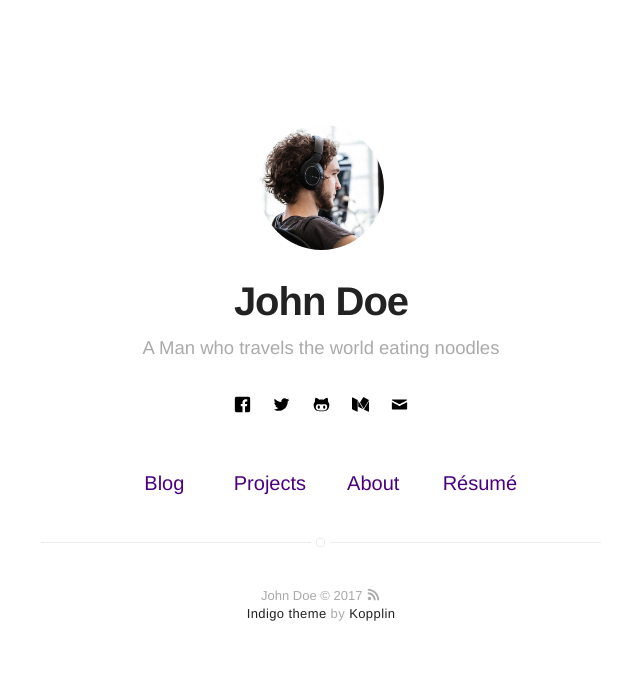
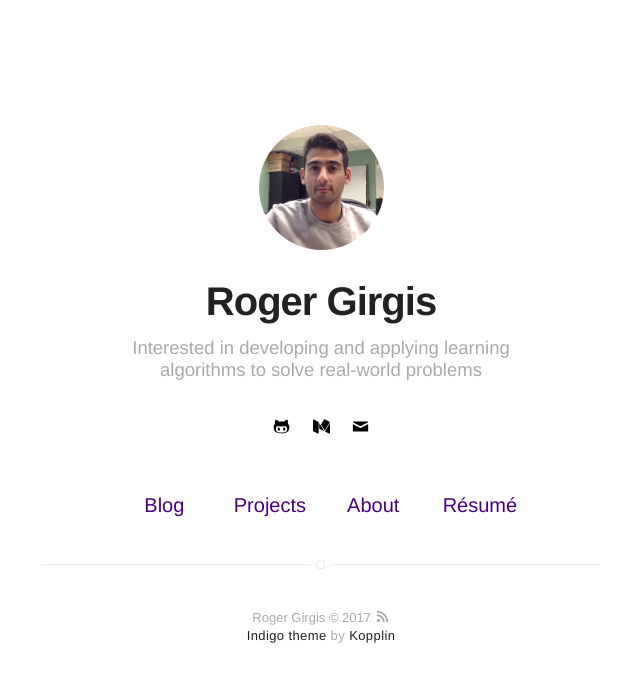
Before and after one commit to roggirg/roggirg.github.io, a Jekyll site: the page built from index.html, in a window 1280 px wide. Shown: the top 682 px of the page, without its empty margins (319-959 px from the left). Built offline with Jekyll 4.4.1, drawn with Linux system fonts in a browser that asks for light colours.

Commit message:
Adding Indigo content

```diff
--- a/_config.yml
+++ b/_config.yml
@@ -1,6 +1,6 @@
 # main text of home
-name: John Doe
-bio: A Man who travels the world eating noodles
+name: Roger Girgis
+bio: Interested in developing and applying learning algorithms to solve real-world problems
 
 # twitter summary info
 description: A blog about technology and stuff related
@@ -8,7 +8,7 @@ description: A blog about technology and stuff related
 # if it's an external image, update below for true
 # better with square images
 external-image: false
-picture: assets/images/profile.jpg
+picture: assets/images/roger.jpg
 
 # If you want to include your resume, set to true
 # and specify source (external or local).
@@ -34,22 +34,22 @@ disqus:
   categories: [blog, project] # only show disqus for posts that have these categories
 
 # if you don't have any of social below, comment the line
-facebook: myfacebook
-twitter: mytwitter
+# facebook: myfacebook
+# twitter: mytwitter
 # google: mygoogle
 # instagram: myinstagram
 # pinterest: mypinterest
 # linkedin: mylinkedin
 # youtube: myyoutube
 # spotify: myspotify
-github: mygithub
+github: github.com/roggirg
 # lastfm: mylastfm
 # stackoverflow: 7044681/mystackoverflow
 # quora: userquora
 # reddit: username
 medium: medium
 # vimeo: myvimeo
-email: myemail@gmail.com
+email: rogerg@cim.mcgill.ca
 
 authors:
     johndoe:
```
Also changed, not shown: assets/images/roger.jpg (added).
